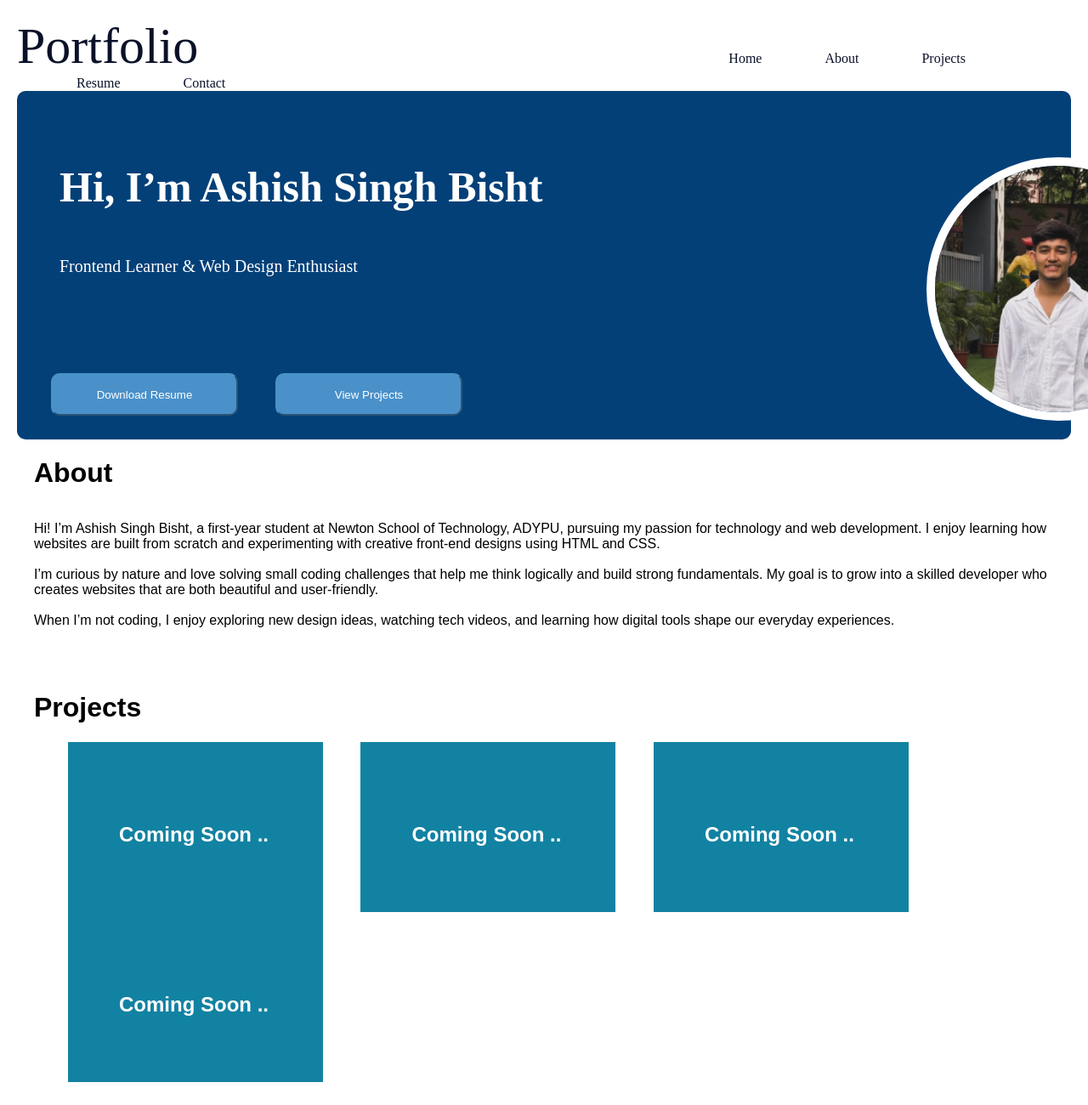
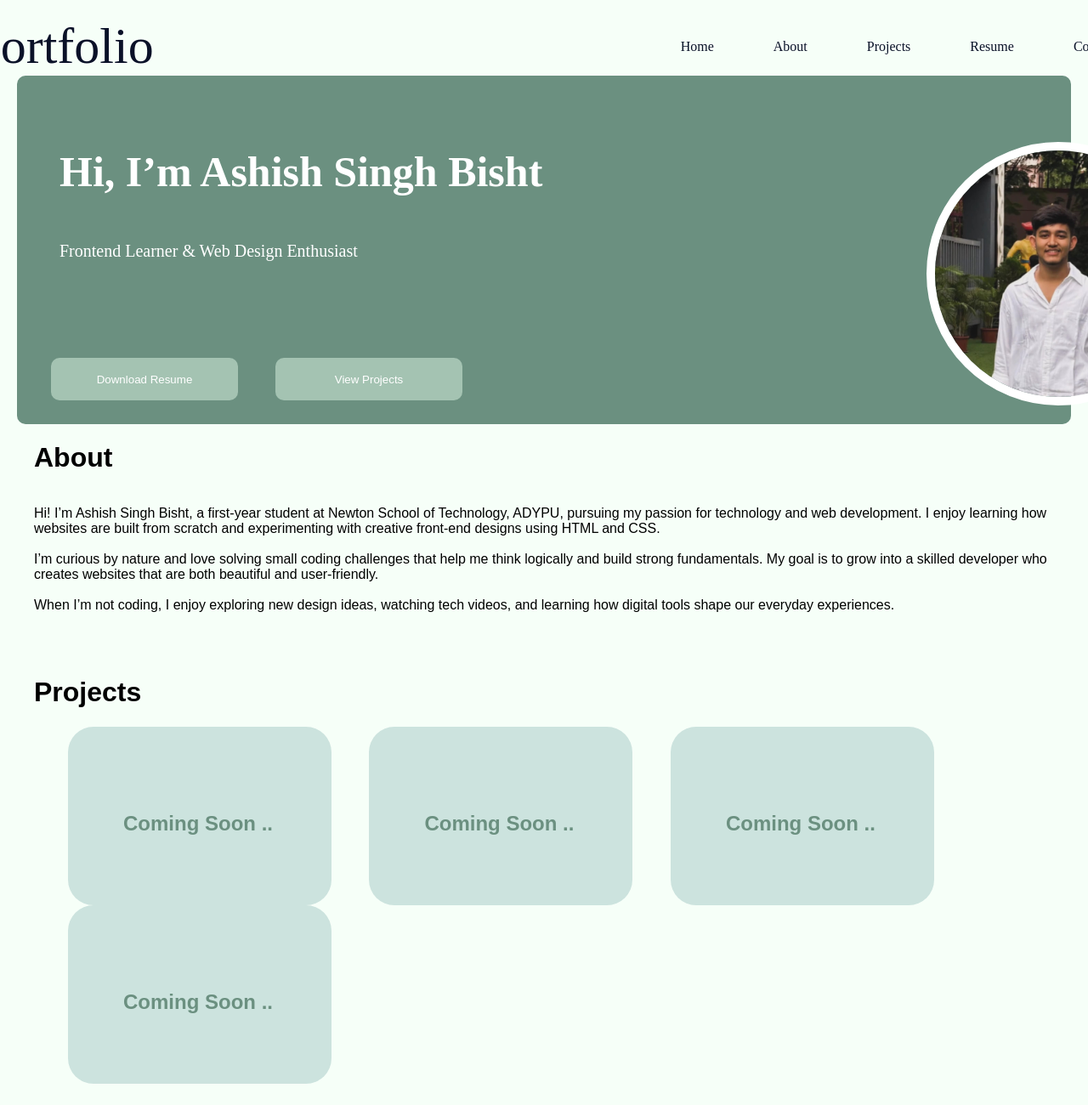
Before and after one commit to Ashish2106B/Project-X, a plain HTML site: page index.html in a window 1280 px wide. Shown: the top 1300 px of the page at 85% size. Drawn offline with Linux system fonts and the light colour scheme.

Commit message:
cssfinal

```diff
--- a/style.css
+++ b/style.css
@@ -1,12 +1,17 @@
 /* body  */
 body{
-    height: 250vh;
     margin: 20px;
     padding: 0;
     box-sizing: border-box;
+    background-color: #f6fff8;
 }
 
 /* navigation bar  */
+#nav{
+    display: flex;
+    justify-content: center;
+    align-items: center;
+}
 a{
     text-decoration: none;
     color: #0A1128;
@@ -24,7 +29,7 @@ a:hover{
 
 /* intro section  */
 #intro{
-    background-color: #034078;
+    background-color: #6b9080;
     color: white;
     border-radius: 10px;
     height: 360px;
@@ -62,9 +67,9 @@ button{
     left: 20px;
 }
 #res{
-    background-color: #4a91ca;
+    background-color: #a4c3b2;
     color: white;
-    border-color: #4a91ca;
+    border:none
 
 }
 #res:hover{
@@ -72,9 +77,9 @@ button{
     color: #4a91ca;
 }
 #pro{
-    background-color: #4a91ca;
+    background-color: #a4c3b2;
     color: white;
-    border-color: #4a91ca;
+    border:none;
     margin-left: 40px;
 }
 #pro:hover{
@@ -105,12 +110,14 @@ button{
 }
 
 .project div{
-    background-color: #1282A2;
+    padding: 5px;
+    border-radius: 30px;
+    background-color: #cce3de;
     height: 200px;
     width: 300px;
     display: inline-block;
     margin-left: 40px;
-    color: white;
+    color: #6b9080;
 }
 .project div:hover{
     background-color: white;
@@ -131,8 +138,9 @@ button{
 }
 
 h4{
+    border-radius: 50%;
     display: inline-block;
-    background-color: #1282A2;
+    background-color: #c9cba3;
     color: white;
     padding: 50px;
     margin-left: 50px;
@@ -157,7 +165,7 @@ h5{
 }
 
 #resume h2{
-    background-color: #034078;
+    background-color: #6b9080;
     color: white;
 
 }
```
Also changed, not shown: 1 other file.
